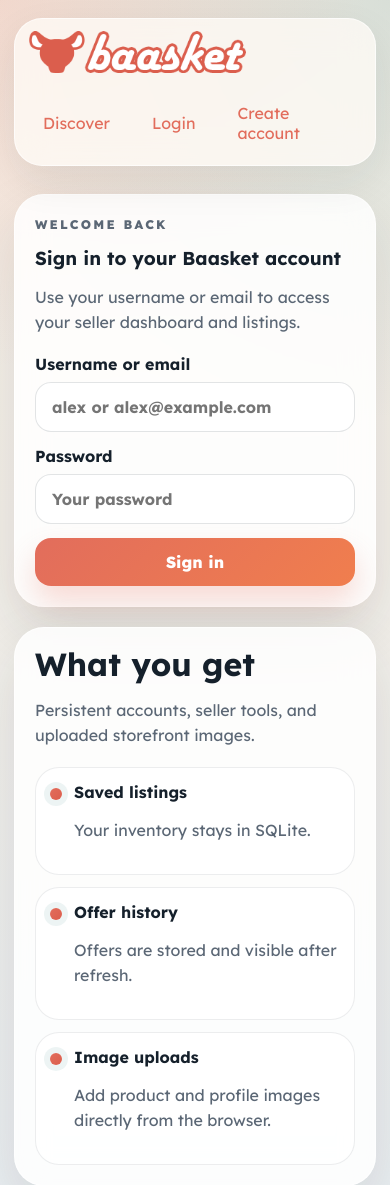
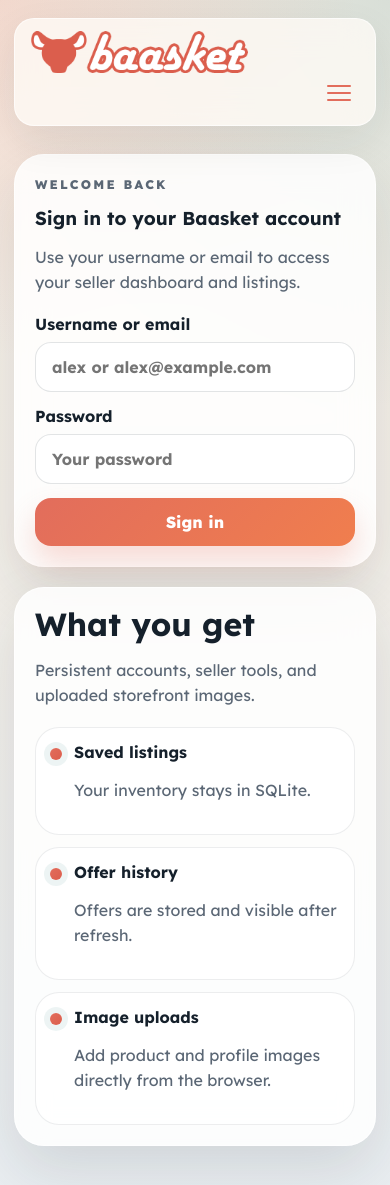
Before and after one commit to 4l3sh4/baasket, a Flask app: a page that uses templates/base.html in a window 390 px wide. Shown: the top 1185 px of the page. Run offline with Flask 3, Linux system fonts and the light colour scheme.

Commit message:
Fixed visual errors.

```diff
--- a/templates/base.html
+++ b/templates/base.html
@@ -10,6 +10,101 @@
   <link rel="preconnect" href="https://fonts.gstatic.com" crossorigin>
   <link href="https://fonts.googleapis.com/css2?family=Lexend:wght@100..900&display=swap" rel="stylesheet">
   <link rel="icon" type="image/x-icon" href="{{ url_for('static', filename='assets/logo/baasket_favicon.png') }}">
+  <style>
+    /* ── Hamburger button (hidden on desktop) ──────────────────────────── */
+    .nav-toggle {
+      display: none;
+      flex-direction: column;
+      justify-content: center;
+      gap: 5px;
+      width: 40px;
+      height: 40px;
+      padding: 8px;
+      border: none;
+      border-radius: 12px;
+      background: transparent;
+      cursor: pointer;
+      flex-shrink: 0;
+      transition: background 0.2s ease;
+    }
+    .nav-toggle:hover {
+      background: rgba(21, 32, 43, 0.06);
+    }
+    .nav-toggle__bar {
+      display: block;
+      width: 100%;
+      height: 2px;
+      border-radius: 2px;
+      background: var(--accent);
+      transition: transform 0.25s ease, opacity 0.25s ease;
+    }
+    .nav-toggle[aria-expanded="true"] .nav-toggle__bar:nth-child(1) {
+      transform: translateY(7px) rotate(45deg);
+    }
+    .nav-toggle[aria-expanded="true"] .nav-toggle__bar:nth-child(2) {
+      opacity: 0;
+    }
+    .nav-toggle[aria-expanded="true"] .nav-toggle__bar:nth-child(3) {
+      transform: translateY(-7px) rotate(-45deg);
+    }
+
+    /* ── Lock logo to its natural size, never warp ─────────────────────── */
+    .brand-logo {
+      width: 217px;
+      height: 42px;
+      max-width: none;
+      object-fit: contain;
+      flex-shrink: 0;
+    }
+
+    /* ── Mobile layout ─────────────────────────────────────────────────── */
+    @media (max-width: 768px) {
+      .topbar {
+        flex-wrap: wrap;
+        border-radius: 20px;
+        padding: 12px 16px;
+        gap: 0;
+      }
+      .nav-toggle {
+        display: flex;
+        margin-left: auto;
+      }
+      .nav-links {
+        display: none;
+        flex-direction: column;
+        align-items: stretch;
+        width: 100%;
+        margin-top: 12px;
+        padding-top: 12px;
+        border-top: 1px solid rgba(21, 32, 43, 0.08);
+        gap: 4px;
+      }
+      .nav-links.is-open {
+        display: flex;
+      }
+      .nav-links a {
+        padding: 12px 14px;
+        border-radius: 14px;
+        justify-content: space-between;
+      }
+    }
+
+    /* ── Tablet tweaks (769–1024px) ────────────────────────────────────── */
+    @media (min-width: 769px) and (max-width: 1024px) {
+      .topbar {
+        border-radius: 24px;
+      }
+      .nav-links {
+        gap: 6px;
+        flex-wrap: wrap;
+        justify-content: flex-end;
+      }
+      .nav-links a {
+        padding: 8px 10px;
+        font-size: 0.9rem;
+      }
+    }
+  </style>
 </head>
 <body>
   <div class="page-shell"></div>
@@ -17,7 +112,14 @@
     <a class="brand" href="{{ url_for('index') }}">
       <img src="{{ brand_logo }}" alt="Baasket logo" class="brand-logo">
     </a>
-    <nav class="nav-links">
+
+    <button class="nav-toggle" id="navToggle" aria-label="Toggle navigation" aria-expanded="false" aria-controls="navLinks">
+      <span class="nav-toggle__bar"></span>
+      <span class="nav-toggle__bar"></span>
+      <span class="nav-toggle__bar"></span>
+    </button>
+
+    <nav class="nav-links" id="navLinks">
       <a href="{{ url_for('index') }}">Discover</a>
       {% if current_user.is_authenticated %}
         <a href="{{ url_for('dashboard') }}">Dashboard</a>
@@ -72,5 +174,33 @@
 
     {% block content %}{% endblock %}
   </main>
+  <script>
+    (function () {
+      var toggle = document.getElementById('navToggle');
+      var nav    = document.getElementById('navLinks');
+      if (!toggle || !nav) return;
+
+      toggle.addEventListener('click', function () {
+        var isOpen = nav.classList.toggle('is-open');
+        toggle.setAttribute('aria-expanded', isOpen ? 'true' : 'false');
+      });
+
+      // Close menu when a nav link is tapped (single-page or same-page nav)
+      nav.querySelectorAll('a').forEach(function (link) {
+        link.addEventListener('click', function () {
+          nav.classList.remove('is-open');
+          toggle.setAttribute('aria-expanded', 'false');
+        });
+      });
+
+      // Close when clicking outside the topbar
+      document.addEventListener('click', function (e) {
+        if (!e.target.closest('.topbar')) {
+          nav.classList.remove('is-open');
+          toggle.setAttribute('aria-expanded', 'false');
+        }
+      });
+    })();
+  </script>
 </body>
 </html>
```
Also changed, not shown: templates/chat.html (+13 -0 lines), templates/dashboard.html (+9 -3 lines).
